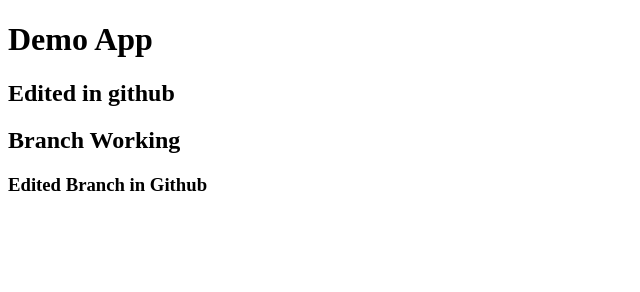
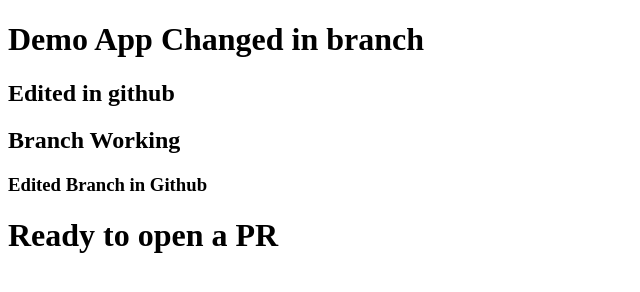
Before and after one commit to vrampranav/demo-repo, a plain HTML site: page index.html in a window 1280 px wide. Shown: the whole page, without its empty margins (0-640 px from the left). Drawn offline with Linux system fonts and the light colour scheme.

Commit message:
Pull Request

```diff
--- a/index.html
+++ b/index.html
@@ -8,10 +8,11 @@
 </head>
 
 <body>
-    <h1>Demo App</h1>
+    <h1>Demo App Changed in branch</h1>
     <h2>Edited in github</h2>
     <h2>Branch Working</h2>
     <h3>Edited Branch in Github</h3>
+    <h1>Ready to open a PR</h1>
 </body>
 
 </html>
```
